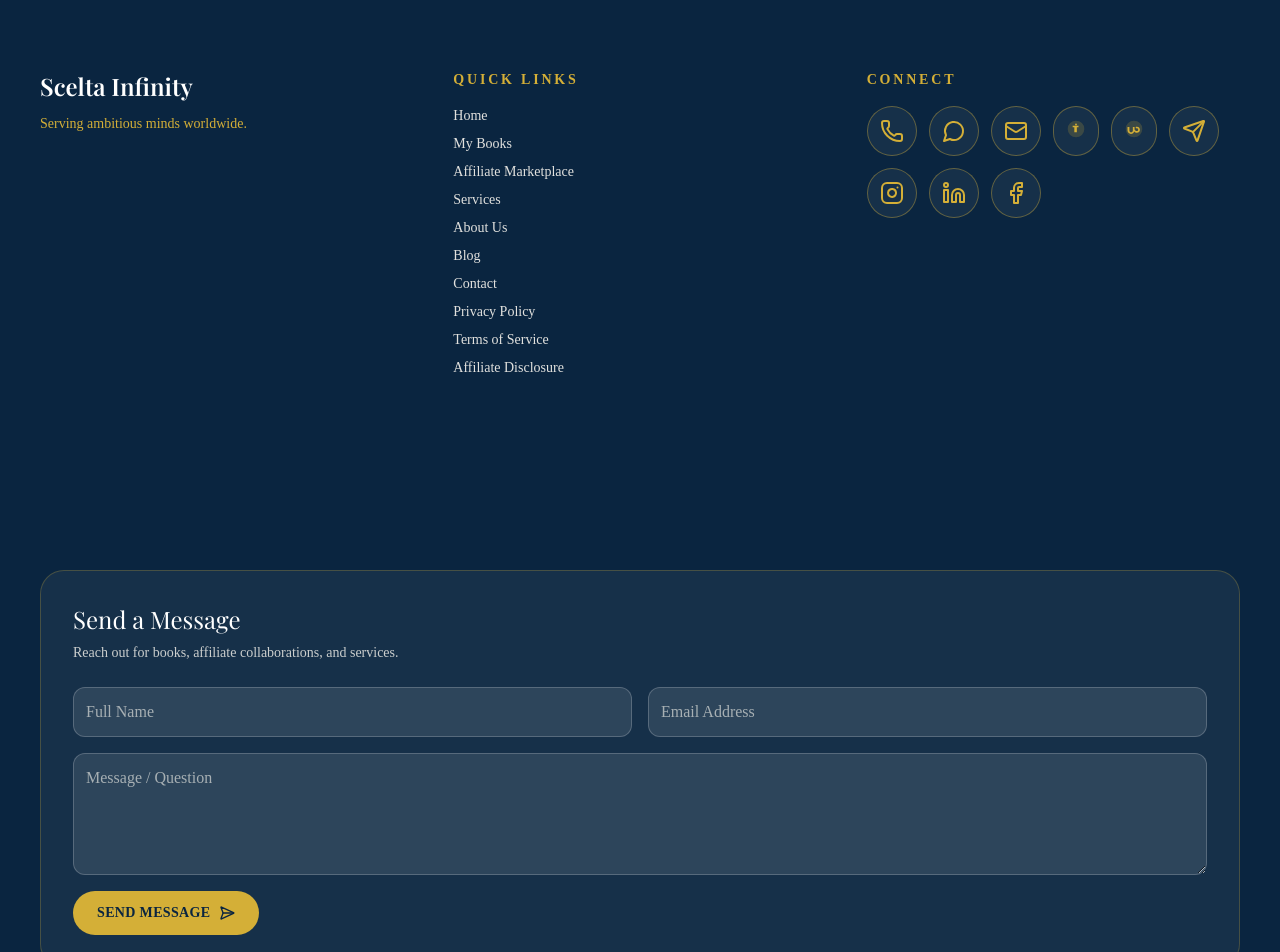
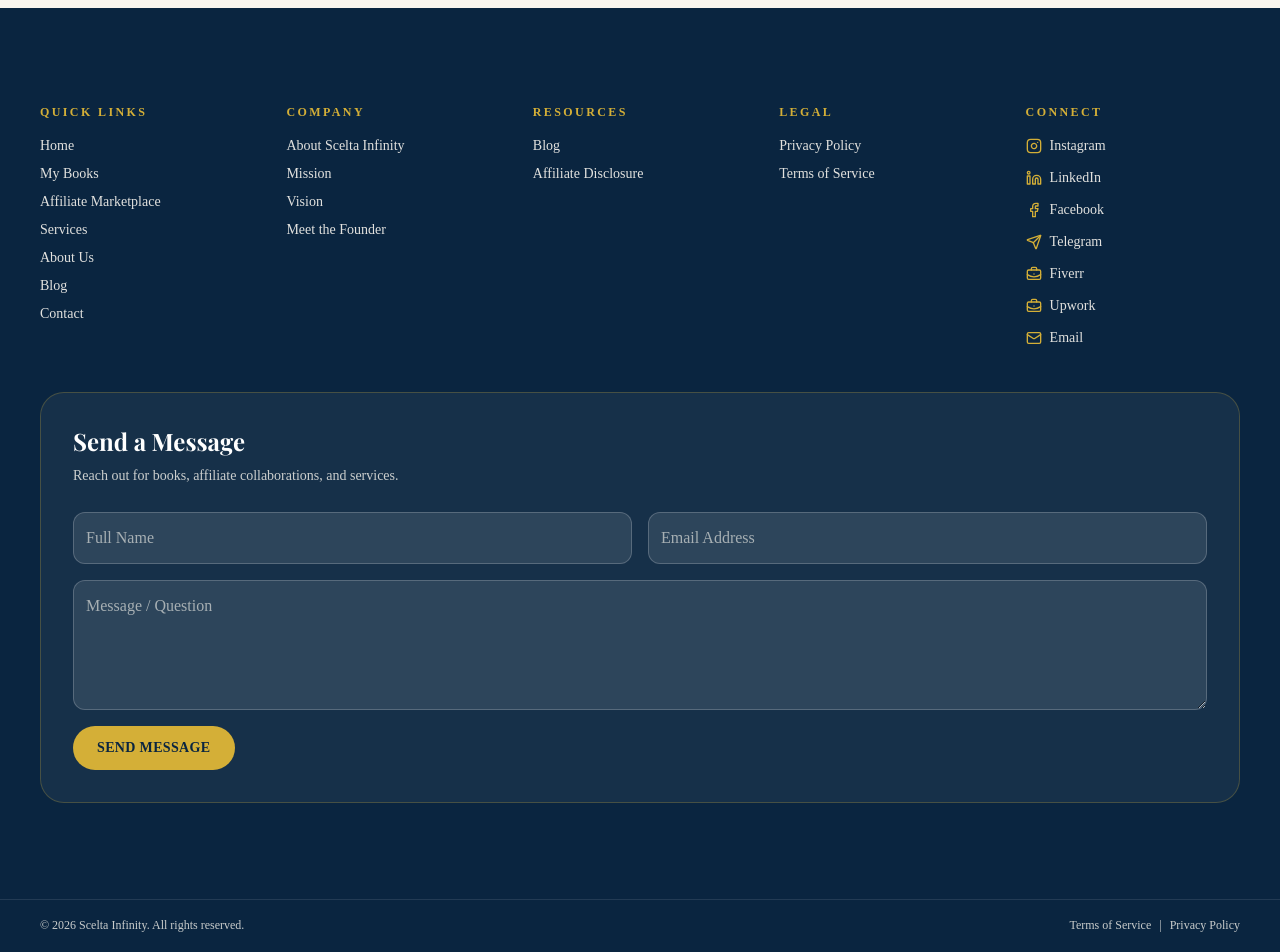
Before and after one commit to doghubnet/Scelta-Infinity, a Next.js app: page /contact in a window 1280 px wide. Shown: the part 980-1932 px from the top of the page. Built offline with nearby package versions, Linux system fonts and the light colour scheme; a web font is replaced by a local one.

Commit message:
Enhance footer information architecture and refine typography/accessibility

```diff
--- a/app/about/page.tsx
+++ b/app/about/page.tsx
@@ -11,8 +11,8 @@
         <p className="text-lg text-navy/85">
           {company.brandName} was created as a professional destination where quality eBooks and premium affiliate recommendations are presented with clarity and integrity. Led by {company.legalName}, the brand emphasizes trust, transparent communication, and long-term client value.
         </p>
-        <p className="mt-4 text-navy/85">Mission: {company.mission}</p>
-        <p className="mt-3 text-navy/85">Vision: {company.vision}</p>
+        <p id="mission" className="mt-4 text-navy/85">Mission: {company.mission}</p>
+        <p id="vision" className="mt-3 text-navy/85">Vision: {company.vision}</p>
       </Card>
 
       <Card className="mt-8">
@@ -36,7 +36,7 @@
             <p className="mt-2 text-navy/85">
               With a strong background in <strong>digital publishing</strong> and <strong>affiliate marketing</strong>, he is dedicated to delivering <strong>high-quality eBooks</strong> and <strong>trustworthy recommendations</strong> to clients worldwide.
             </p>
-            <p className="mt-2 text-navy/85">
+            <p id="founder" className="mt-2 text-navy/85">
               His <strong>vision</strong> is to build one of the most <strong>respected international platforms</strong> for lasting value and <strong>ethical business growth</strong>.
             </p>
           </div>
--- a/app/contact/page.tsx
+++ b/app/contact/page.tsx
@@ -13,8 +13,6 @@
         <div className="space-y-3 rounded-3xl border border-navy/10 bg-white p-8 shadow-luxury">
           <p><strong>Legal name:</strong> {company.legalName}</p>
           <p><strong>Brand:</strong> {company.brandName}</p>
-          <p><strong>Phone:</strong> {company.phone}</p>
-          <p><strong>WhatsApp:</strong> {company.whatsapp}</p>
           <p><strong>Email:</strong> {company.email}</p>
           <p><strong>Fiverr:</strong> <a className="text-gold underline" href={company.fiverr} target="_blank" rel="noreferrer">{company.fiverr}</a></p>
           <p><strong>Upwork:</strong> <a className="text-gold underline" href={company.upwork} target="_blank" rel="noreferrer">{company.upwork}</a></p>
--- a/app/globals.css
+++ b/app/globals.css
@@ -7,7 +7,7 @@
 }
 
 body {
-  @apply bg-cream text-navy antialiased;
+  @apply bg-cream text-navy antialiased leading-relaxed;
 }
 
 .section-container {
@@ -16,6 +16,21 @@
 
 .gold-gradient {
   background: linear-gradient(120deg, #d4af37 0%, #f3e2a0 45%, #d4af37 100%);
+}
+
+@layer base {
+  h1 {
+    @apply text-5xl font-bold tracking-tight md:text-6xl;
+  }
+  h2 {
+    @apply font-bold tracking-tight;
+  }
+  h3 {
+    @apply font-semibold tracking-tight;
+  }
+  p {
+    @apply leading-relaxed;
+  }
 }
 
 :focus-visible {
--- a/components/footer.tsx
+++ b/components/footer.tsx
@@ -1,105 +1,113 @@
 import Link from "next/link";
-import {
-  Facebook,
-  Instagram,
-  Linkedin,
-  Mail,
-  MessageCircle,
-  Phone,
-  Send,
-  SendHorizontal
-} from "lucide-react";
-import { company, navLinks } from "@/lib/site-data";
+import { BriefcaseBusiness, Facebook, Instagram, Linkedin, Mail, Send } from "lucide-react";
+import { company } from "@/lib/site-data";
 
-function FiverrIcon() {
+const quickLinks = [
+  ["Home", "/"],
+  ["My Books", "/books"],
+  ["Affiliate Marketplace", "/affiliate-marketplace"],
+  ["Services", "/services"],
+  ["About Us", "/about"],
+  ["Blog", "/blog"],
+  ["Contact", "/contact"]
+] as const;
+
+const companyLinks = [
+  ["About Scelta Infinity", "/about"],
+  ["Mission", "/about#mission"],
+  ["Vision", "/about#vision"],
+  ["Meet the Founder", "/about#founder"]
+] as const;
+
+const resourceLinks = [
+  ["Blog", "/blog"],
+  ["Affiliate Disclosure", "/affiliate-disclosure"]
+] as const;
+
+const legalLinks = [
+  ["Privacy Policy", "/privacy-policy"],
+  ["Terms of Service", "/terms-of-service"]
+] as const;
+
+const connectLinks = [
+  { label: "Instagram", href: company.instagram, icon: Instagram },
+  { label: "LinkedIn", href: company.linkedin, icon: Linkedin },
+  { label: "Facebook", href: company.facebook, icon: Facebook },
+  { label: "Telegram", href: company.telegram, icon: Send },
+  { label: "Fiverr", href: company.fiverr, icon: BriefcaseBusiness },
+  { label: "Upwork", href: company.upwork, icon: BriefcaseBusiness },
+  { label: "Email", href: `mailto:${company.email}`, icon: Mail }
+];
+
+function FooterColumn({ title, links }: { title: string; links: readonly (readonly [string, string])[] }) {
   return (
-    <svg viewBox="0 0 24 24" className="h-5 w-5" aria-hidden="true">
-      <circle cx="12" cy="12" r="10" fill="currentColor" opacity="0.2" />
-      <path d="M8 8h7v2h-2v6h-3v-6H8z" fill="currentColor" />
-      <circle cx="12" cy="6.6" r="1.1" fill="currentColor" />
-    </svg>
+    <div>
+      <h4 className="text-xs font-semibold uppercase tracking-[0.2em] text-gold">{title}</h4>
+      <ul className="mt-4 space-y-2 text-sm text-cream/90">
+        {links.map(([label, href]) => (
+          <li key={href}>
+            <Link href={href} className="transition hover:text-gold focus-visible:ring-offset-navy">{label}</Link>
+          </li>
+        ))}
+      </ul>
+    </div>
   );
 }
-
-function UpworkIcon() {
-  return (
-    <svg viewBox="0 0 24 24" className="h-5 w-5" aria-hidden="true">
-      <circle cx="12" cy="12" r="10" fill="currentColor" opacity="0.2" />
-      <path d="M6.5 9.5v4.2c0 1.3.8 2.3 2.1 2.3 1.2 0 2-.9 2-2.2V9.5h2.1v3.1c.8 1.2 1.7 1.9 2.7 1.9.9 0 1.6-.7 1.6-1.7 0-.9-.7-1.6-1.6-1.6-.3 0-.7.1-.9.2l-.6-1.8c.5-.2 1-.3 1.6-.3 2 0 3.6 1.6 3.6 3.6s-1.6 3.7-3.6 3.7c-1.3 0-2.4-.6-3.4-1.7-.3 1.8-1.8 3-3.8 3-2.4 0-4.1-1.7-4.1-4.3V9.5z" fill="currentColor" />
-    </svg>
-  );
-}
-
-const socialLinks = [
-  { label: "Phone", href: `tel:${company.phone.replace(/\s+/g, "")}`, icon: Phone },
-  { label: "WhatsApp", href: `https://wa.me/${company.whatsapp.replace(/\D/g, "")}`, icon: MessageCircle },
-  { label: "Email", href: `mailto:${company.email}`, icon: Mail },
-  { label: "Fiverr", href: company.fiverr, icon: FiverrIcon },
-  { label: "Upwork", href: company.upwork, icon: UpworkIcon },
-  { label: "Telegram", href: company.telegram, icon: Send },
-  { label: "Instagram", href: company.instagram, icon: Instagram },
-  { label: "LinkedIn", href: company.linkedin, icon: Linkedin },
-  { label: "Facebook", href: company.facebook, icon: Facebook }
-];
-
-const quickLinks = [...navLinks, ["Privacy Policy", "/privacy-policy"], ["Terms of Service", "/terms-of-service"], ["Affiliate Disclosure", "/affiliate-disclosure"]] as const;
 
 export default function Footer() {
   return (
     <footer className="bg-navy text-cream">
-      <div className="section-container grid gap-10 md:grid-cols-3">
-        <div>
-          <h3 className="font-serif text-2xl font-semibold text-white">{company.brandName}</h3>
-          <p className="mt-3 text-sm text-gold">Serving ambitious minds worldwide.</p>
-        </div>
+      <div className="section-container space-y-10 pb-12">
+        <div className="grid gap-8 md:grid-cols-2 xl:grid-cols-5">
+          <FooterColumn title="Quick Links" links={quickLinks} />
+          <FooterColumn title="Company" links={companyLinks} />
+          <FooterColumn title="Resources" links={resourceLinks} />
+          <FooterColumn title="Legal" links={legalLinks} />
 
           <div>
-          <h4 className="text-sm font-semibold uppercase tracking-[0.2em] text-gold">Quick Links</h4>
+            <h4 className="text-xs font-semibold uppercase tracking-[0.2em] text-gold">Connect</h4>
             <ul className="mt-4 space-y-2 text-sm text-cream/90">
-            {quickLinks.map(([label, href]) => (
-              <li key={href}>
-                <Link href={href} className="hover:text-gold">{label}</Link>
+              {connectLinks.map(({ label, href, icon: Icon }) => (
+                <li key={label}>
+                  <a
+                    href={href}
+                    target={href.startsWith("http") ? "_blank" : undefined}
+                    rel={href.startsWith("http") ? "noreferrer" : undefined}
+                    className="inline-flex items-center gap-2 transition hover:text-gold focus-visible:ring-offset-navy"
+                    aria-label={label}
+                  >
+                    <Icon className="h-4 w-4 text-gold" />
+                    <span>{label}</span>
+                  </a>
                 </li>
               ))}
             </ul>
           </div>
-
-        <div>
-          <h4 className="text-sm font-semibold uppercase tracking-[0.2em] text-gold">Connect</h4>
-          <div className="mt-4 flex flex-wrap gap-3">
-            {socialLinks.map(({ label, href, icon: Icon }) => (
-              <a
-                key={label}
-                href={href}
-                target={href.startsWith("http") ? "_blank" : undefined}
-                rel={href.startsWith("http") ? "noreferrer" : undefined}
-                aria-label={label}
-                className="rounded-full border border-gold/40 bg-white/5 p-3 text-gold transition hover:-translate-y-0.5 hover:border-gold hover:bg-gold/10"
-              >
-                <Icon />
-              </a>
-            ))}
-          </div>
-        </div>
         </div>
 
-      <div className="section-container pt-0">
         <div className="rounded-3xl border border-gold/25 bg-white/5 p-6 md:p-8">
-          <h4 className="font-serif text-2xl text-white">Send a Message</h4>
-          <p className="mt-2 text-sm text-cream/80">Reach out for books, affiliate collaborations, and services.</p>
+          <h4 className="font-serif text-2xl font-bold text-white">Send a Message</h4>
+          <p className="mt-2 text-sm leading-relaxed text-cream/80">Reach out for books, affiliate collaborations, and services.</p>
           <form action="https://formspree.io/f/maqddkdo" method="POST" className="mt-6 grid gap-4 md:grid-cols-2">
             <input name="name" required placeholder="Full Name" className="rounded-xl border border-white/20 bg-white/10 p-3 text-white placeholder:text-cream/60" />
             <input name="email" type="email" required placeholder="Email Address" className="rounded-xl border border-white/20 bg-white/10 p-3 text-white placeholder:text-cream/60" />
             <textarea name="message" required placeholder="Message / Question" rows={4} className="rounded-xl border border-white/20 bg-white/10 p-3 text-white placeholder:text-cream/60 md:col-span-2" />
             <button className="inline-flex items-center justify-center gap-2 rounded-full bg-gold px-6 py-3 text-sm font-semibold uppercase tracking-wide text-navy transition hover:bg-gold/90 md:col-span-2 md:w-fit">
-              SEND MESSAGE <SendHorizontal className="h-4 w-4" />
+              SEND MESSAGE
             </button>
           </form>
         </div>
       </div>
 
-      <div className="border-t border-white/10 px-6 py-4 text-center text-xs text-cream/80 md:px-10">
-        © 2026 Scelta Infinity. All rights reserved.
+      <div className="border-t border-white/10 px-6 py-4 md:px-10">
+        <div className="mx-auto flex max-w-7xl flex-col gap-2 text-xs text-cream/80 md:flex-row md:items-center md:justify-between">
+          <p>© 2026 Scelta Infinity. All rights reserved.</p>
+          <p>
+            <Link href="/terms-of-service" className="hover:text-gold">Terms of Service</Link>
+            <span className="px-2">|</span>
+            <Link href="/privacy-policy" className="hover:text-gold">Privacy Policy</Link>
+          </p>
+        </div>
       </div>
     </footer>
   );
--- a/components/ui.tsx
+++ b/components/ui.tsx
@@ -17,8 +17,8 @@
   return (
     <div className="mx-auto mb-12 max-w-3xl text-center">
       <p className="mb-3 text-sm font-semibold uppercase tracking-[0.2em] text-gold">{eyebrow}</p>
-      <h2 className="font-serif text-3xl font-bold leading-tight text-navy md:text-5xl">{title}</h2>
-      <p className="mt-4 text-lg text-navy/80">{description}</p>
+      <h2 className="font-serif text-4xl font-extrabold leading-tight text-navy md:text-6xl">{title}</h2>
+      <p className="mt-5 text-lg leading-relaxed text-navy/80">{description}</p>
     </div>
   );
 }
--- a/lib/site-data.ts
+++ b/lib/site-data.ts
@@ -6,8 +6,6 @@
     "To deliver high-quality and deliverable eBooks and affiliate marketing products of any type.",
   vision:
     "To become one of the world’s most trusted affiliate marketing platforms by delivering high-quality and lasting products for international clients.",
-  phone: "+251 906 795 434",
-  whatsapp: "+251 906 795 434",
   email: "scelta.infinity@gmail.com",
   fiverr: "https://lnkd.in/dggjP7uk",
   upwork: "https://lnkd.in/dK2DZ7fJ",
--- a/tailwind.config.ts
+++ b/tailwind.config.ts
@@ -13,7 +13,16 @@
         cream: "#F9F6EF"
       },
       fontFamily: {
-        sans: ["var(--font-inter)", "Inter", "sans-serif"],
+        sans: [
+          "var(--font-inter)",
+          "Inter",
+          "system-ui",
+          "-apple-system",
+          "BlinkMacSystemFont",
+          '"Segoe UI"',
+          "Roboto",
+          "sans-serif"
+        ],
         serif: ["var(--font-playfair)", "Playfair Display", "serif"]
       },
       boxShadow: {
```
Lines whose indentation alone changed are shown as unchanged.
